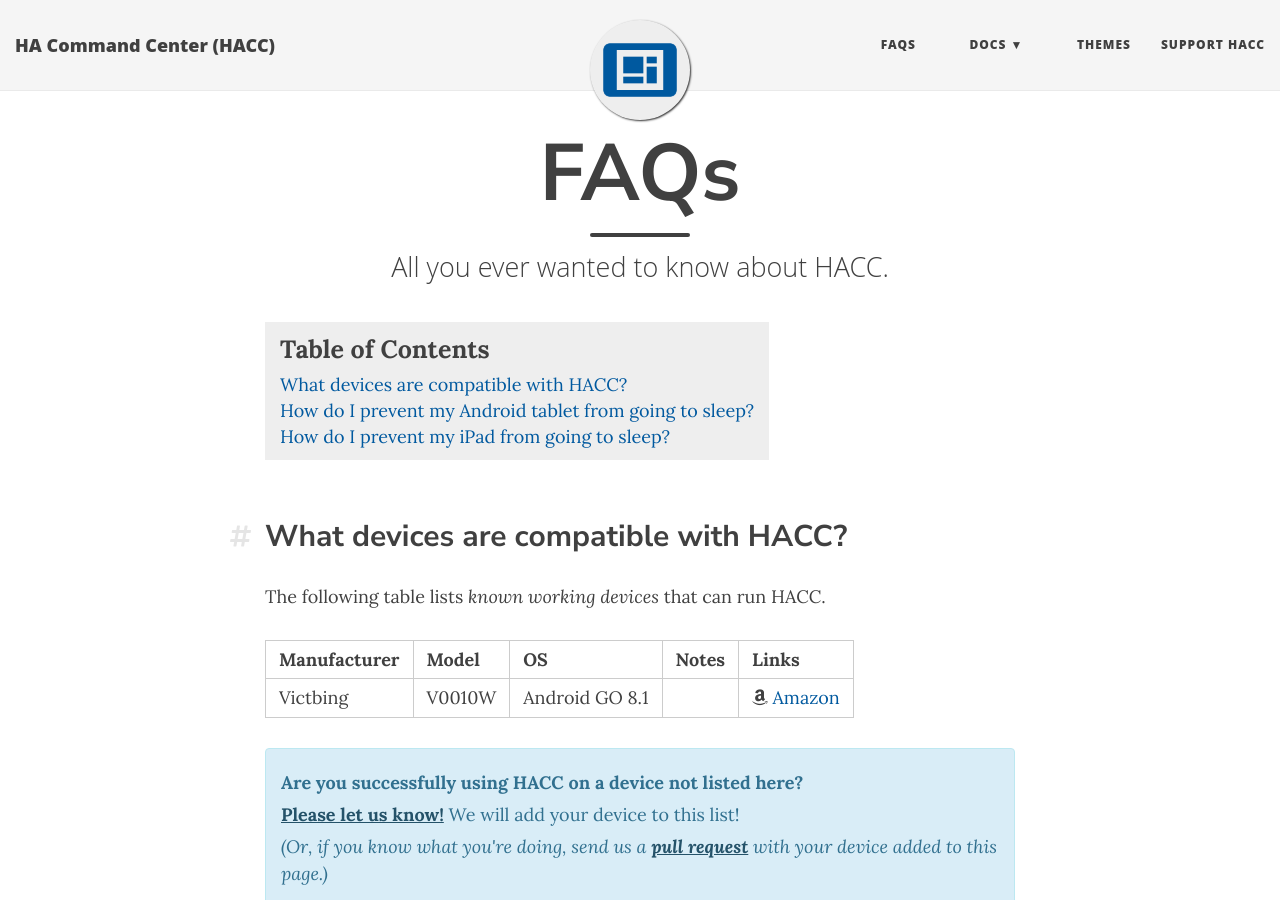
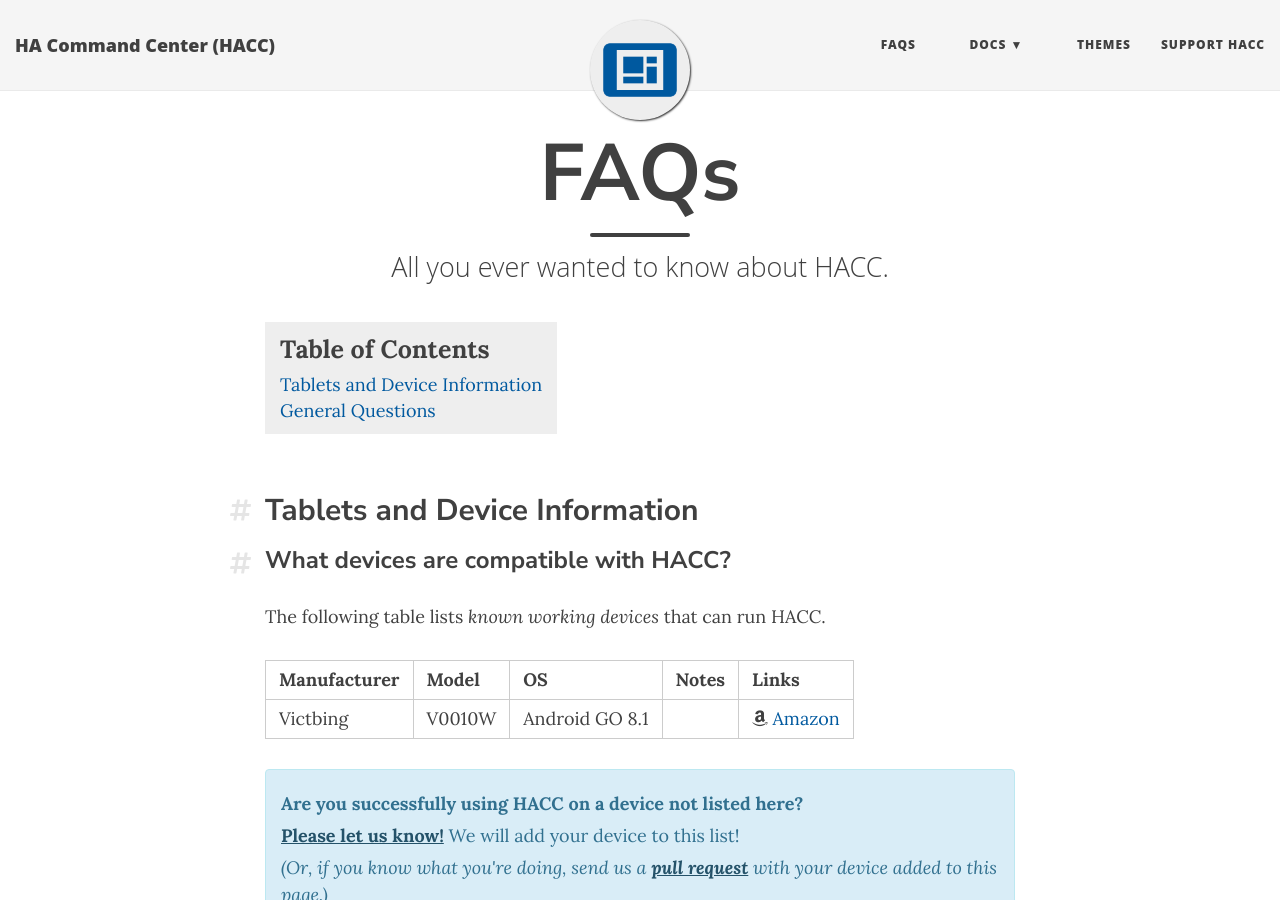
Before and after one commit to qJake/hacc.dev, a Jekyll site: the page built from faqs.md, in a window 1280 px wide and 900 px high. Built offline with Jekyll 4.4.1, drawn with Linux system fonts in a browser that asks for light colours; nearby versions of some CDN libraries; some of the changed text lies outside the part shown.

Commit message:
more faqs

```diff
--- a/faqs.md
+++ b/faqs.md
@@ -4,7 +4,9 @@
 subtitle: All you ever wanted to know about HACC.
 ---
 
-## What devices are compatible with HACC?
+## Tablets and Device Information
+
+### What devices are compatible with HACC?
 
 The following table lists *known working devices* that can run HACC.
 
@@ -19,7 +21,7 @@
     <p><em>(Or, if you know what you're doing, send us a <a class="alert-link" href="https://github.com/qJake/hacc.dev/compare" target="_blank">pull request</a> with your device added to this page.)</em></p>
 </div>
 
-## How do I prevent my Android tablet from going to sleep?
+### How do I prevent my Android tablet from going to sleep?
 
 You can prevent your Android-based tablet from going to sleep *as well as* protect the screen from wear and tear by using a ***kiosk browser***.
 
@@ -36,7 +38,7 @@
 
 Some of these features are restricted to "Plus", but it's only &euro;6.90 / $7.50 one-time to unlock.
 
-## How do I prevent my iPad from going to sleep?
+### How do I prevent my iPad from going to sleep?
 
 Refer to [this excellent article by HowToGeek](https://www.howtogeek.com/252670/how-to-put-an-ipad-into-kiosk-mode-restricting-it-to-a-single-app/){:target="_blank"} for the
 various options available to iOS users for restricting an iOS-based device to a single app.
@@ -47,3 +49,9 @@
 * Apple Configurator (requires a Mac device)
 
 You may need to [add a website icon to your home screen](https://support.apple.com/guide/iphone/bookmark-favorite-webpages-iph42ab2f3a7/ios#iph4f9a47bbc){:target="_blank"} first.
+
+## General Questions
+
+### What do I do if HACC doesn't support a certain entity or tile type?
+
+No problem - just [submit an enhancement request](https://github.com/qJake/HADotNet.CommandCenter/issues/new?assignees=qJake&labels=enhancement&template=enhancement-request.md&title=){:target="_blank"} on our GitHub page so that we can track the request!
```
